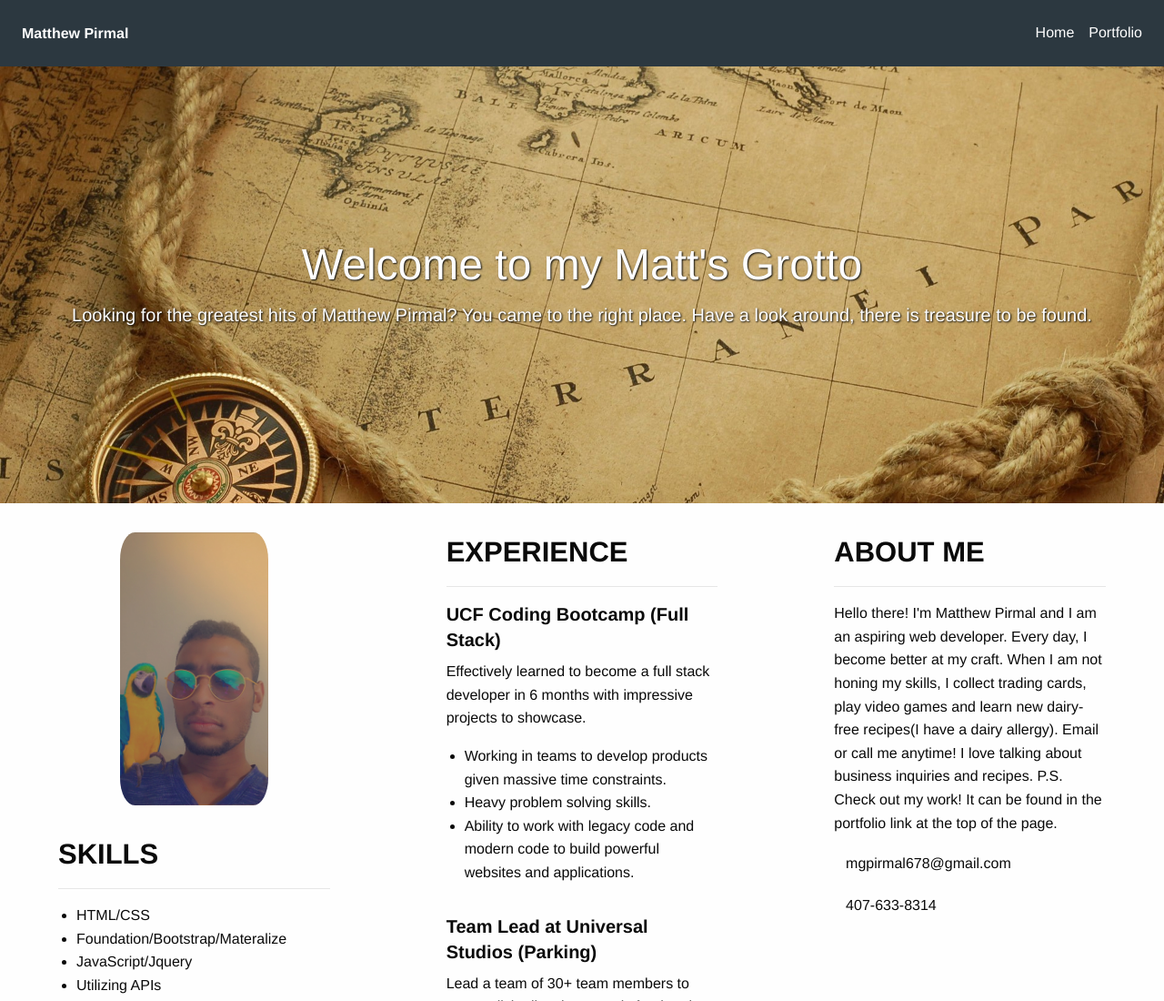
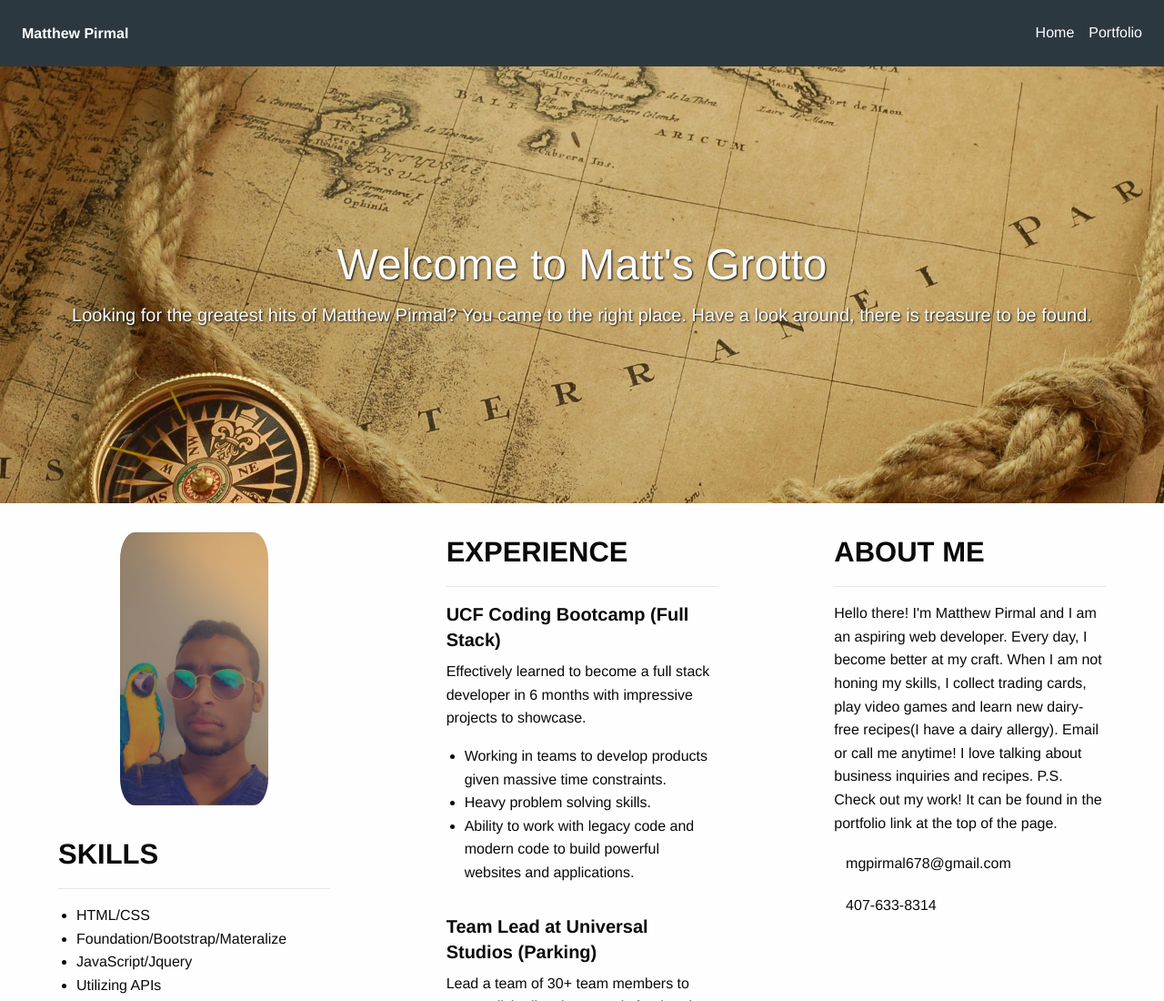
Before and after one commit to mgpirmal/Portfolio_Reloaded, a plain HTML site: page index.html in a window 1280 px wide. Shown: the top 1100 px of the page at 91% size. Drawn offline with nearby package versions, Linux system fonts and the light colour scheme; some icons are missing.

Commit message:
typo fixed

```diff
--- a/index.html
+++ b/index.html
@@ -34,7 +34,7 @@
 
     <div class="hero-section">
         <div class="hero-section-text">
-            <h1>Welcome to my Matt's Grotto</h1>
+            <h1>Welcome to Matt's Grotto</h1>
             <h5>Looking for the greatest hits of Matthew Pirmal? You came to the right place. Have a look around, there
                 is treasure to be found.</h5>
         </div>
```
